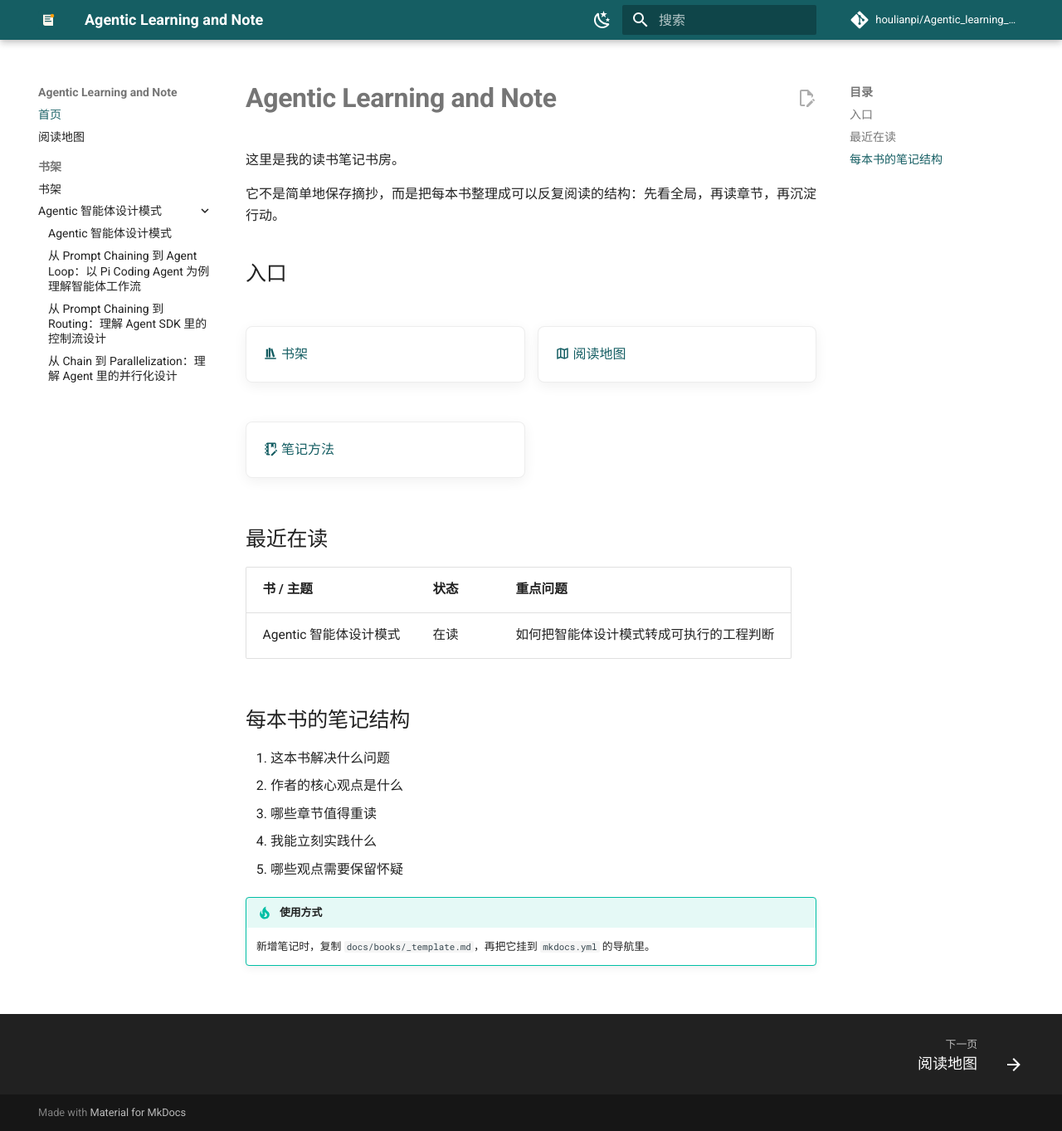
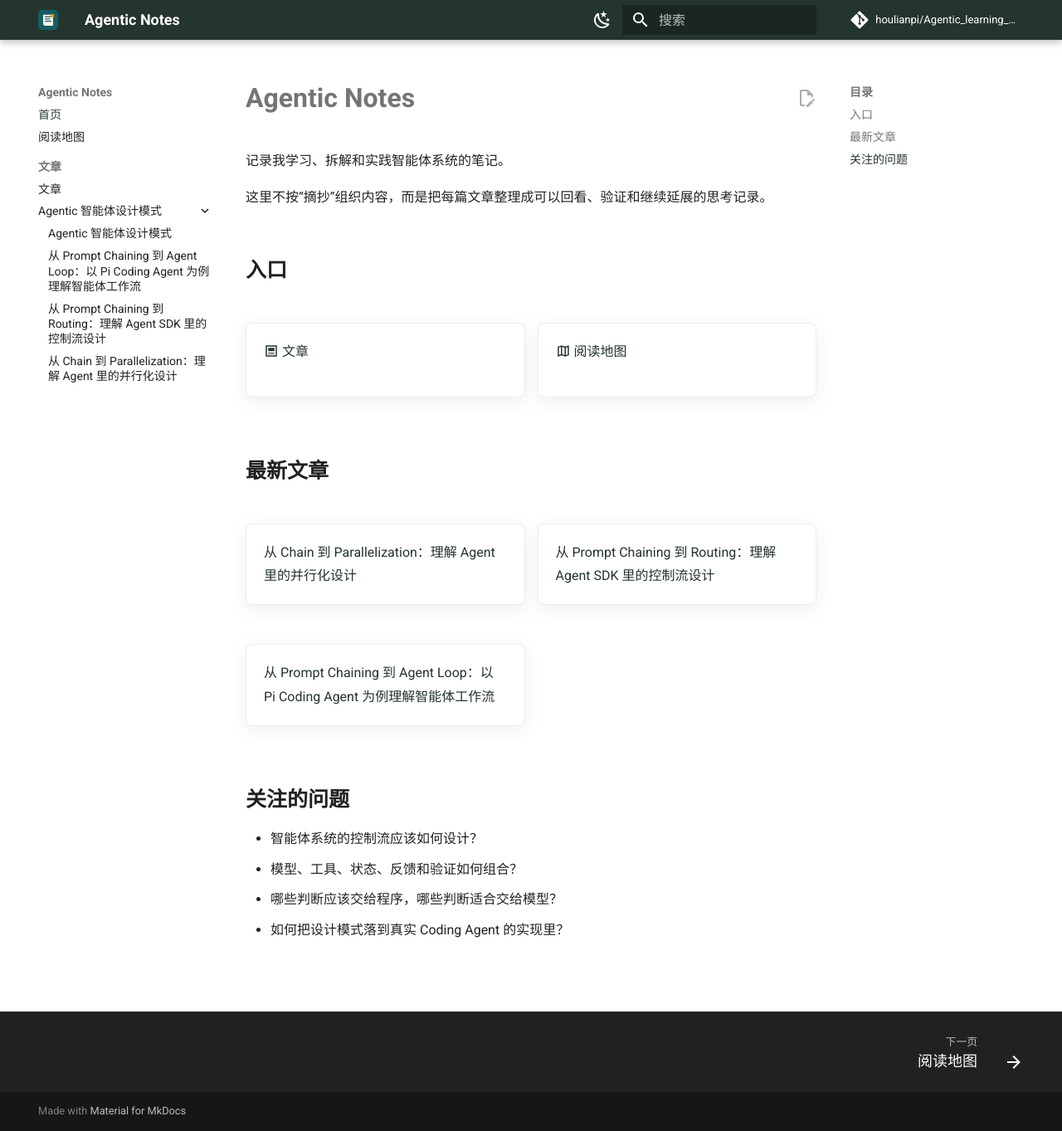
Before and after one commit to houlianpi/Agentic_learning_and_note, an MkDocs documentation site: the page built from docs/index.md, in a window 1280 px wide and 1363 px high. Shown: the whole window at 83% size. Built offline with MkDocs 1.6.1 and Material for MkDocs 9.7.7, drawn with Linux system fonts in a browser that asks for light colours; comment, search, counter and statistics services are not loaded.

Commit message:
Refresh site theme and article layout

```diff
--- a/docs/assets/stylesheets/extra.css
+++ b/docs/assets/stylesheets/extra.css
@@ -1,24 +1,56 @@
 :root {
-  --md-primary-fg-color: #155e63;
-  --md-accent-fg-color: #b45309;
+  --md-primary-fg-color: #24342f;
+  --md-primary-fg-color--light: #51665f;
+  --md-primary-fg-color--dark: #17231f;
+  --md-accent-fg-color: #9b5a2e;
+  --md-default-bg-color: #fbf7ef;
+  --md-typeset-a-color: #7c4a27;
 }
 
 [data-md-color-scheme="slate"] {
-  --md-primary-fg-color: #2f6f73;
-  --md-accent-fg-color: #f59e0b;
+  --md-primary-fg-color: #1e2a27;
+  --md-primary-fg-color--light: #384a45;
+  --md-primary-fg-color--dark: #141c1a;
+  --md-accent-fg-color: #d99a5d;
+  --md-default-bg-color: #111816;
+  --md-typeset-a-color: #e0aa72;
 }
 
 .md-typeset h1 {
   font-weight: 750;
+  letter-spacing: 0;
+}
+
+.md-typeset h2 {
+  margin-top: 2.2em;
+  font-weight: 700;
+  letter-spacing: 0;
+}
+
+.md-typeset {
+  line-height: 1.78;
+}
+
+.md-content__inner {
+  padding-bottom: 3rem;
 }
 
 .md-typeset table:not([class]) {
   font-size: 0.78rem;
 }
 
+.md-typeset blockquote {
+  border-left-color: var(--md-accent-fg-color);
+  color: var(--md-default-fg-color--light);
+}
+
+.md-typeset code {
+  border-radius: 4px;
+}
+
 .reading-grid {
   display: grid;
-  grid-template-columns: repeat(auto-fit, minmax(12rem, 1fr));
+  grid-template-columns: repeat(auto-fit, minmax(14rem, 1fr));
   gap: 0.75rem;
   margin: 1.5rem 0;
 }
@@ -27,10 +59,11 @@
   display: block;
   border: 1px solid var(--md-default-fg-color--lightest);
   border-radius: 8px;
-  padding: 1rem;
+  padding: 1rem 1.05rem;
   color: var(--md-typeset-color);
   background: var(--md-default-bg-color);
-  box-shadow: 0 0.2rem 0.8rem rgba(0, 0, 0, 0.06);
+  box-shadow: 0 0.25rem 1rem rgba(36, 52, 47, 0.08);
+  min-height: 4.5rem;
 }
 
 .reading-card:hover {
--- a/docs/index.md
+++ b/docs/index.md
@@ -1,34 +1,34 @@
-# Agentic Learning and Note
+# Agentic Notes
 
-这里是我的读书笔记书房。
+记录我学习、拆解和实践智能体系统的笔记。
 
-它不是简单地保存摘抄，而是把每本书整理成可以反复阅读的结构：先看全局，再读章节，再沉淀行动。
+这里不按“摘抄”组织内容，而是把每篇文章整理成可以回看、验证和继续延展的思考记录。
 
 ## 入口
 
 <div class="reading-grid" markdown>
 
-[:material-bookshelf: 书架](books/index.md){ .reading-card }
+[:material-post-outline: 文章](books/index.md){ .reading-card }
 
 [:material-map-outline: 阅读地图](reading-map.md){ .reading-card }
 
-[:material-notebook-edit-outline: 笔记方法](methods/note-system.md){ .reading-card }
+</div>
+
+## 最新文章
+
+<div class="reading-grid" markdown>
+
+[从 Chain 到 Parallelization：理解 Agent 里的并行化设计](books/agentic-design-patterns/chapter-03-parallelization.md){ .reading-card }
+
+[从 Prompt Chaining 到 Routing：理解 Agent SDK 里的控制流设计](books/agentic-design-patterns/chapter-02-routing.md){ .reading-card }
+
+[从 Prompt Chaining 到 Agent Loop：以 Pi Coding Agent 为例理解智能体工作流](books/agentic-design-patterns/chapter-01-prompt-chaining.md){ .reading-card }
 
 </div>
 
-## 最近在读
+## 关注的问题
 
-| 书 / 主题 | 状态 | 重点问题 |
-| --- | --- | --- |
-| Agentic 智能体设计模式 | 在读 | 如何把智能体设计模式转成可执行的工程判断 |
-
-## 每本书的笔记结构
-
-1. 这本书解决什么问题
-2. 作者的核心观点是什么
-3. 哪些章节值得重读
-4. 我能立刻实践什么
-5. 哪些观点需要保留怀疑
-
-!!! tip "使用方式"
-    新增笔记时，复制 `docs/books/_template.md`，再把它挂到 `mkdocs.yml` 的导航里。
+- 智能体系统的控制流应该如何设计？
+- 模型、工具、状态、反馈和验证如何组合？
+- 哪些判断应该交给程序，哪些判断适合交给模型？
+- 如何把设计模式落到真实 Coding Agent 的实现里？
--- a/mkdocs.yml
+++ b/mkdocs.yml
@@ -1,5 +1,5 @@
-site_name: Agentic Learning and Note
-site_description: 用 GitHub 像读书一样阅读、整理和复盘读书笔记
+site_name: Agentic Notes
+site_description: 记录智能体系统、设计模式和工程实践的学习笔记
 site_url: https://houlianpi.github.io/Agentic_learning_and_note/
 repo_url: https://github.com/houlianpi/Agentic_learning_and_note
 repo_name: houlianpi/Agentic_learning_and_note
@@ -74,7 +74,7 @@ markdown_extensions:
 nav:
   - 首页: index.md
   - 阅读地图: reading-map.md
-  - 书架:
+  - 文章:
       - books/index.md
       - Agentic 智能体设计模式:
           - books/agentic-design-patterns/index.md
```
Also changed, not shown: docs/books/index.md (+8 -10 lines).
